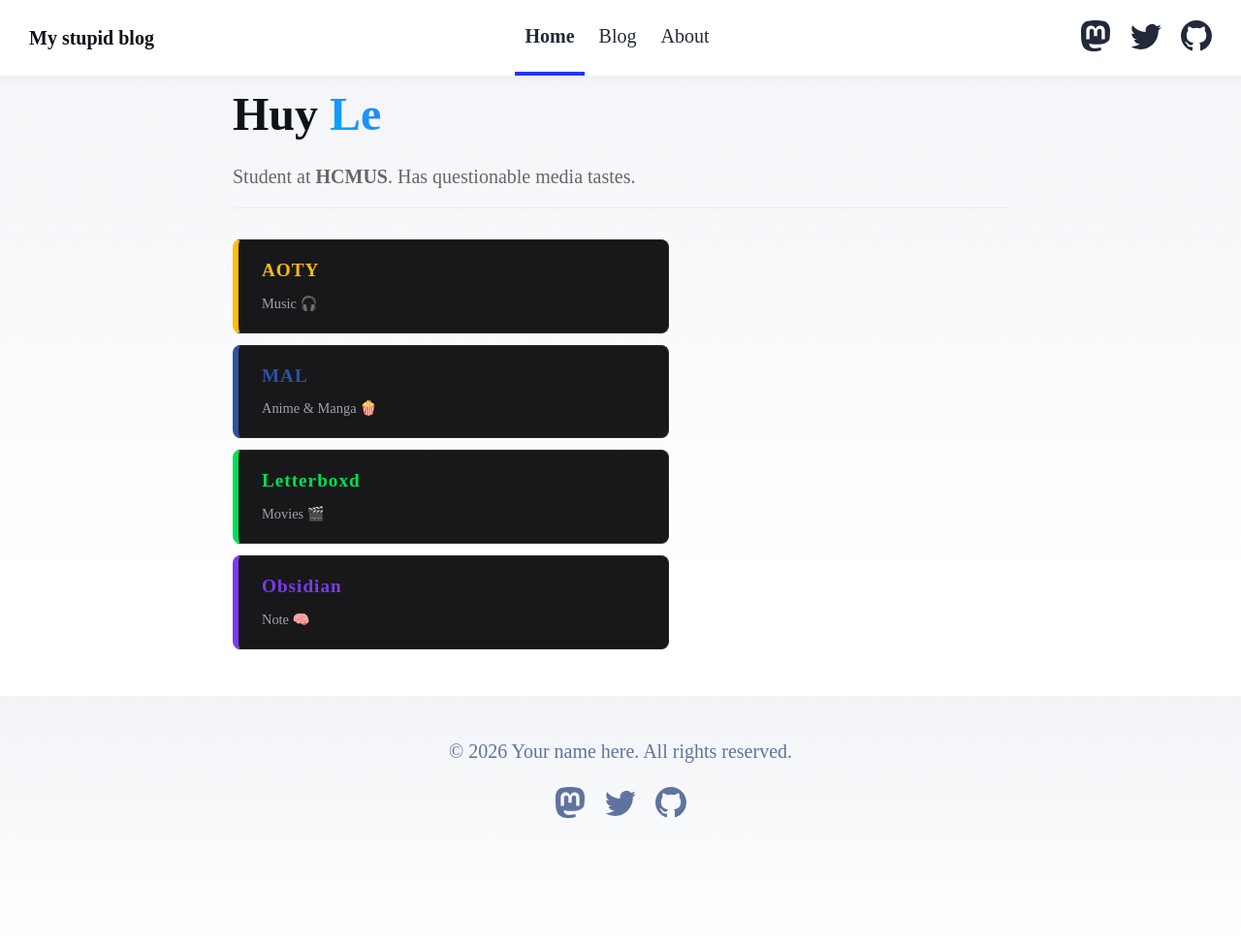
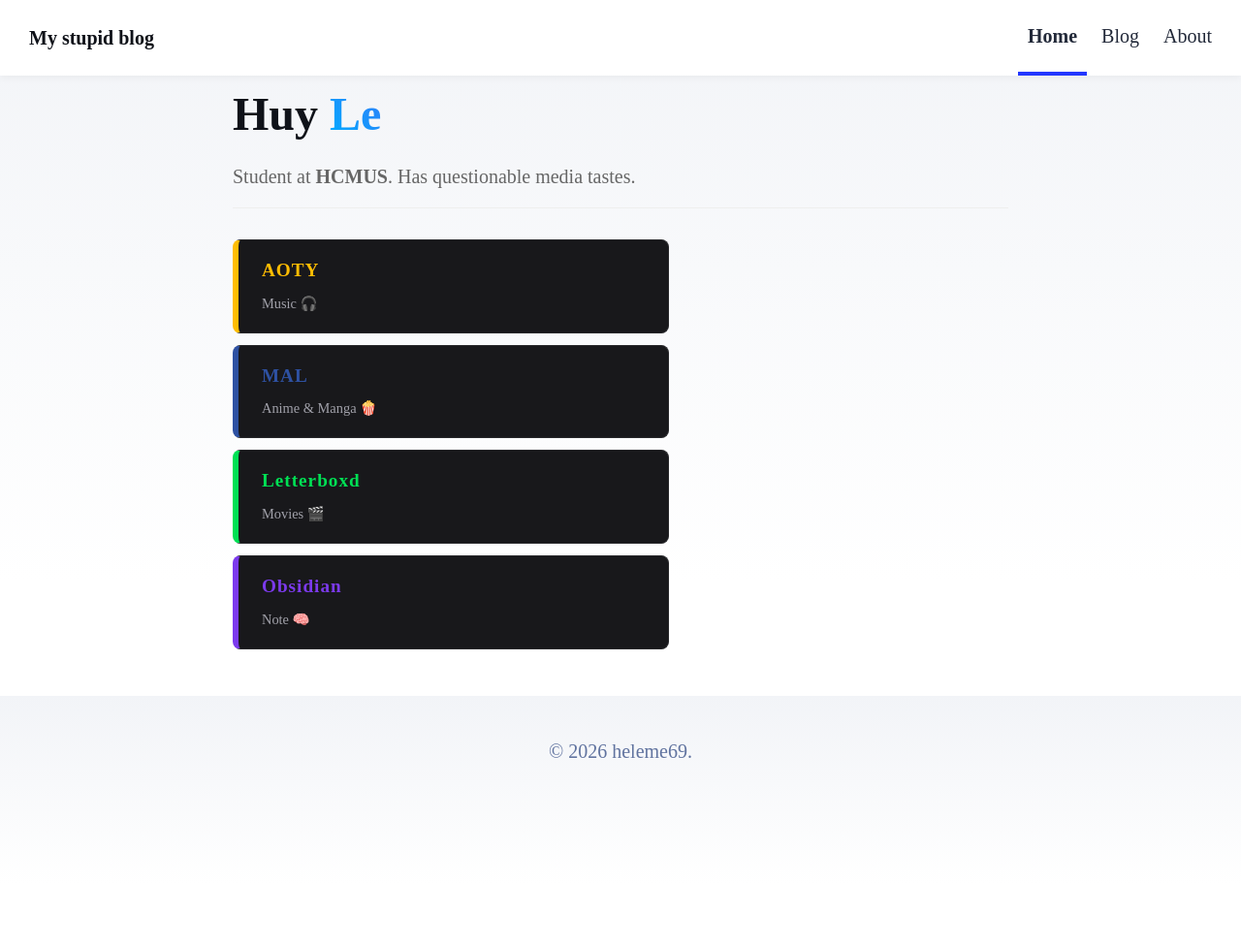
Before and after one commit to heleme69/MyBio, an Astro site: page / in a window 1280 px wide. Shown: the whole page at 97% size. After the commit the page ends 912 px from the top, so only its background shows below. Built offline with nearby package versions, Linux system fonts and the light colour scheme; Astro itself is replaced by a stand-in of ours.

Commit message:
remove icons

```diff
--- a/src/components/Footer.astro
+++ b/src/components/Footer.astro
@@ -3,42 +3,9 @@
 ---
 
 <footer>
-	&copy; {today.getFullYear()} Your name here. All rights reserved.
-	<div class="social-links">
-		<a href="https://m.webtoo.ls/@astro" target="_blank">
-			<span class="sr-only">Follow Astro on Mastodon</span>
-			<svg
-				viewBox="0 0 16 16"
-				aria-hidden="true"
-				width="32"
-				height="32"
-				astro-icon="social/mastodon"
-				><path
-					fill="currentColor"
-					d="M11.19 12.195c2.016-.24 3.77-1.475 3.99-2.603.348-1.778.32-4.339.32-4.339 0-3.47-2.286-4.488-2.286-4.488C12.062.238 10.083.017 8.027 0h-.05C5.92.017 3.942.238 2.79.765c0 0-2.285 1.017-2.285 4.488l-.002.662c-.004.64-.007 1.35.011 2.091.083 3.394.626 6.74 3.78 7.57 1.454.383 2.703.463 3.709.408 1.823-.1 2.847-.647 2.847-.647l-.06-1.317s-1.303.41-2.767.36c-1.45-.05-2.98-.156-3.215-1.928a3.614 3.614 0 0 1-.033-.496s1.424.346 3.228.428c1.103.05 2.137-.064 3.188-.189zm1.613-2.47H11.13v-4.08c0-.859-.364-1.295-1.091-1.295-.804 0-1.207.517-1.207 1.541v2.233H7.168V5.89c0-1.024-.403-1.541-1.207-1.541-.727 0-1.091.436-1.091 1.296v4.079H3.197V5.522c0-.859.22-1.541.66-2.046.456-.505 1.052-.764 1.793-.764.856 0 1.504.328 1.933.983L8 4.39l.417-.695c.429-.655 1.077-.983 1.934-.983.74 0 1.336.259 1.791.764.442.505.661 1.187.661 2.046v4.203z"
-				></path></svg
-			>
-		</a>
-		<a href="https://twitter.com/astrodotbuild" target="_blank">
-			<span class="sr-only">Follow Astro on Twitter</span>
-			<svg viewBox="0 0 16 16" aria-hidden="true" width="32" height="32" astro-icon="social/twitter"
-				><path
-					fill="currentColor"
-					d="M5.026 15c6.038 0 9.341-5.003 9.341-9.334 0-.14 0-.282-.006-.422A6.685 6.685 0 0 0 16 3.542a6.658 6.658 0 0 1-1.889.518 3.301 3.301 0 0 0 1.447-1.817 6.533 6.533 0 0 1-2.087.793A3.286 3.286 0 0 0 7.875 6.03a9.325 9.325 0 0 1-6.767-3.429 3.289 3.289 0 0 0 1.018 4.382A3.323 3.323 0 0 1 .64 6.575v.045a3.288 3.288 0 0 0 2.632 3.218 3.203 3.203 0 0 1-.865.115 3.23 3.23 0 0 1-.614-.057 3.283 3.283 0 0 0 3.067 2.277A6.588 6.588 0 0 1 .78 13.58a6.32 6.32 0 0 1-.78-.045A9.344 9.344 0 0 0 5.026 15z"
-				></path></svg
-			>
-		</a>
-		<a href="https://github.com/withastro/astro" target="_blank">
-			<span class="sr-only">Go to Astro's GitHub repo</span>
-			<svg viewBox="0 0 16 16" aria-hidden="true" width="32" height="32" astro-icon="social/github"
-				><path
-					fill="currentColor"
-					d="M8 0C3.58 0 0 3.58 0 8c0 3.54 2.29 6.53 5.47 7.59.4.07.55-.17.55-.38 0-.19-.01-.82-.01-1.49-2.01.37-2.53-.49-2.69-.94-.09-.23-.48-.94-.82-1.13-.28-.15-.68-.52-.01-.53.63-.01 1.08.58 1.23.82.72 1.21 1.87.87 2.33.66.07-.52.28-.87.51-1.07-1.78-.2-3.64-.89-3.64-3.95 0-.87.31-1.59.82-2.15-.08-.2-.36-1.02.08-2.12 0 0 .67-.21 2.2.82.64-.18 1.32-.27 2-.27.68 0 1.36.09 2 .27 1.53-1.04 2.2-.82 2.2-.82.44 1.1.16 1.92.08 2.12.51.56.82 1.27.82 2.15 0 3.07-1.87 3.75-3.65 3.95.29.25.54.73.54 1.48 0 1.07-.01 1.93-.01 2.2 0 .21.15.46.55.38A8.012 8.012 0 0 0 16 8c0-4.42-3.58-8-8-8z"
-				></path></svg
-			>
-		</a>
-	</div>
+	&copy; {today.getFullYear()} heleme69.
 </footer>
+
 <style>
 	footer {
 		padding: 2em 1em 6em 1em;
@@ -46,17 +13,4 @@
 		color: rgb(var(--gray));
 		text-align: center;
 	}
-	.social-links {
-		display: flex;
-		justify-content: center;
-		gap: 1em;
-		margin-top: 1em;
-	}
-	.social-links a {
-		text-decoration: none;
-		color: rgb(var(--gray));
-	}
-	.social-links a:hover {
-		color: rgb(var(--gray-dark));
-	}
 </style>
--- a/src/components/Header.astro
+++ b/src/components/Header.astro
@@ -11,37 +11,9 @@
 			<HeaderLink href="/blog">Blog</HeaderLink>
 			<HeaderLink href="/about">About</HeaderLink>
 		</div>
-		<div class="social-links">
-			<a href="https://m.webtoo.ls/@astro" target="_blank">
-				<span class="sr-only">Follow Astro on Mastodon</span>
-				<svg viewBox="0 0 16 16" aria-hidden="true" width="32" height="32"
-					><path
-						fill="currentColor"
-						d="M11.19 12.195c2.016-.24 3.77-1.475 3.99-2.603.348-1.778.32-4.339.32-4.339 0-3.47-2.286-4.488-2.286-4.488C12.062.238 10.083.017 8.027 0h-.05C5.92.017 3.942.238 2.79.765c0 0-2.285 1.017-2.285 4.488l-.002.662c-.004.64-.007 1.35.011 2.091.083 3.394.626 6.74 3.78 7.57 1.454.383 2.703.463 3.709.408 1.823-.1 2.847-.647 2.847-.647l-.06-1.317s-1.303.41-2.767.36c-1.45-.05-2.98-.156-3.215-1.928a3.614 3.614 0 0 1-.033-.496s1.424.346 3.228.428c1.103.05 2.137-.064 3.188-.189zm1.613-2.47H11.13v-4.08c0-.859-.364-1.295-1.091-1.295-.804 0-1.207.517-1.207 1.541v2.233H7.168V5.89c0-1.024-.403-1.541-1.207-1.541-.727 0-1.091.436-1.091 1.296v4.079H3.197V5.522c0-.859.22-1.541.66-2.046.456-.505 1.052-.764 1.793-.764.856 0 1.504.328 1.933.983L8 4.39l.417-.695c.429-.655 1.077-.983 1.934-.983.74 0 1.336.259 1.791.764.442.505.661 1.187.661 2.046v4.203z"
-					></path></svg
-				>
-			</a>
-			<a href="https://twitter.com/astrodotbuild" target="_blank">
-				<span class="sr-only">Follow Astro on Twitter</span>
-				<svg viewBox="0 0 16 16" aria-hidden="true" width="32" height="32"
-					><path
-						fill="currentColor"
-						d="M5.026 15c6.038 0 9.341-5.003 9.341-9.334 0-.14 0-.282-.006-.422A6.685 6.685 0 0 0 16 3.542a6.658 6.658 0 0 1-1.889.518 3.301 3.301 0 0 0 1.447-1.817 6.533 6.533 0 0 1-2.087.793A3.286 3.286 0 0 0 7.875 6.03a9.325 9.325 0 0 1-6.767-3.429 3.289 3.289 0 0 0 1.018 4.382A3.323 3.323 0 0 1 .64 6.575v.045a3.288 3.288 0 0 0 2.632 3.218 3.203 3.203 0 0 1-.865.115 3.23 3.23 0 0 1-.614-.057 3.283 3.283 0 0 0 3.067 2.277A6.588 6.588 0 0 1 .78 13.58a6.32 6.32 0 0 1-.78-.045A9.344 9.344 0 0 0 5.026 15z"
-					></path></svg
-				>
-			</a>
-			<a href="https://github.com/withastro/astro" target="_blank">
-				<span class="sr-only">Go to Astro's GitHub repo</span>
-				<svg viewBox="0 0 16 16" aria-hidden="true" width="32" height="32"
-					><path
-						fill="currentColor"
-						d="M8 0C3.58 0 0 3.58 0 8c0 3.54 2.29 6.53 5.47 7.59.4.07.55-.17.55-.38 0-.19-.01-.82-.01-1.49-2.01.37-2.53-.49-2.69-.94-.09-.23-.48-.94-.82-1.13-.28-.15-.68-.52-.01-.53.63-.01 1.08.58 1.23.82.72 1.21 1.87.87 2.33.66.07-.52.28-.87.51-1.07-1.78-.2-3.64-.89-3.64-3.95 0-.87.31-1.59.82-2.15-.08-.2-.36-1.02.08-2.12 0 0 .67-.21 2.2.82.64-.18 1.32-.27 2-.27.68 0 1.36.09 2 .27 1.53-1.04 2.2-.82 2.2-.82.44 1.1.16 1.92.08 2.12.51.56.82 1.27.82 2.15 0 3.07-1.87 3.75-3.65 3.95.29.25.54.73.54 1.48 0 1.07-.01 1.93-.01 2.2 0 .21.15.46.55.38A8.012 8.012 0 0 0 16 8c0-4.42-3.58-8-8-8z"
-					></path></svg
-				>
-			</a>
-		</div>
 	</nav>
 </header>
+
 <style>
 	header {
 		margin: 0;
@@ -73,13 +45,4 @@
 		text-decoration: none;
 		border-bottom-color: var(--accent);
 	}
-	.social-links,
-	.social-links a {
-		display: flex;
-	}
-	@media (max-width: 720px) {
-		.social-links {
-			display: none;
-		}
-	}
 </style>
```
